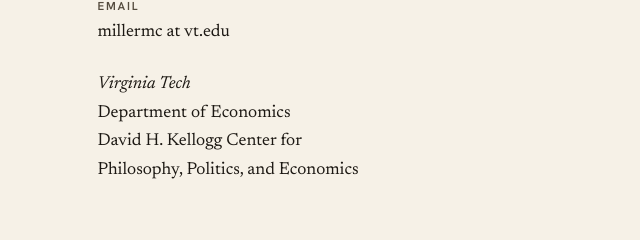
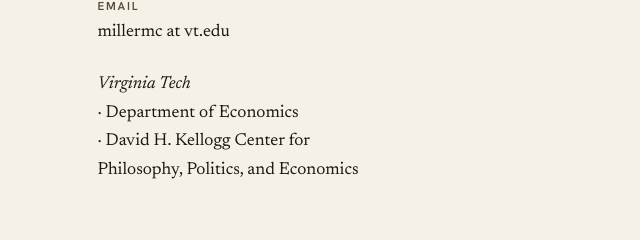
Before and after one commit to melindacarmanmiller/melindacarmanmiller.github.io, a plain HTML site: page index.html in a window 1280 px wide. Shown: the part 6439-6679 px from the top of the page, 640-1280 px from the left. Drawn offline with Linux system fonts and the light colour scheme.

Commit message:
Update index.html

```diff
--- a/index.html
+++ b/index.html
@@ -514,7 +514,7 @@
         <dt>Email</dt>
         <dd>millermc at vt.edu</dd>
         <dt></dt>
-        <dd><em>Virginia Tech</em><br>Department of Economics<br>David H. Kellogg Center for<br>Philosophy, Politics, and Economics</dd>
+        <dd><em>Virginia Tech</em><br>&middot; Department of Economics<br>&middot; David H. Kellogg Center for<br>Philosophy, Politics, and Economics</dd>
       </dl>
     </div>
   </section>
```
